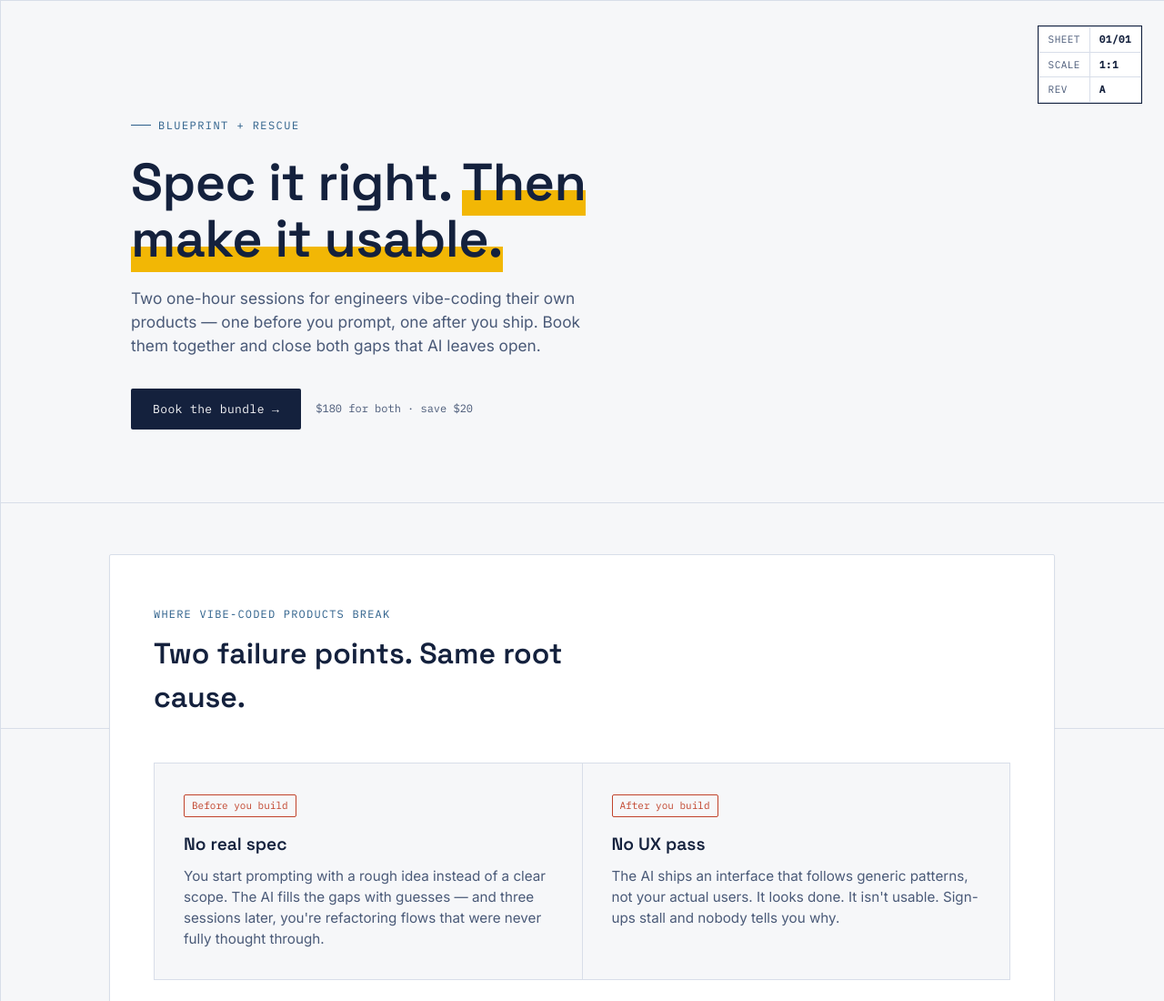
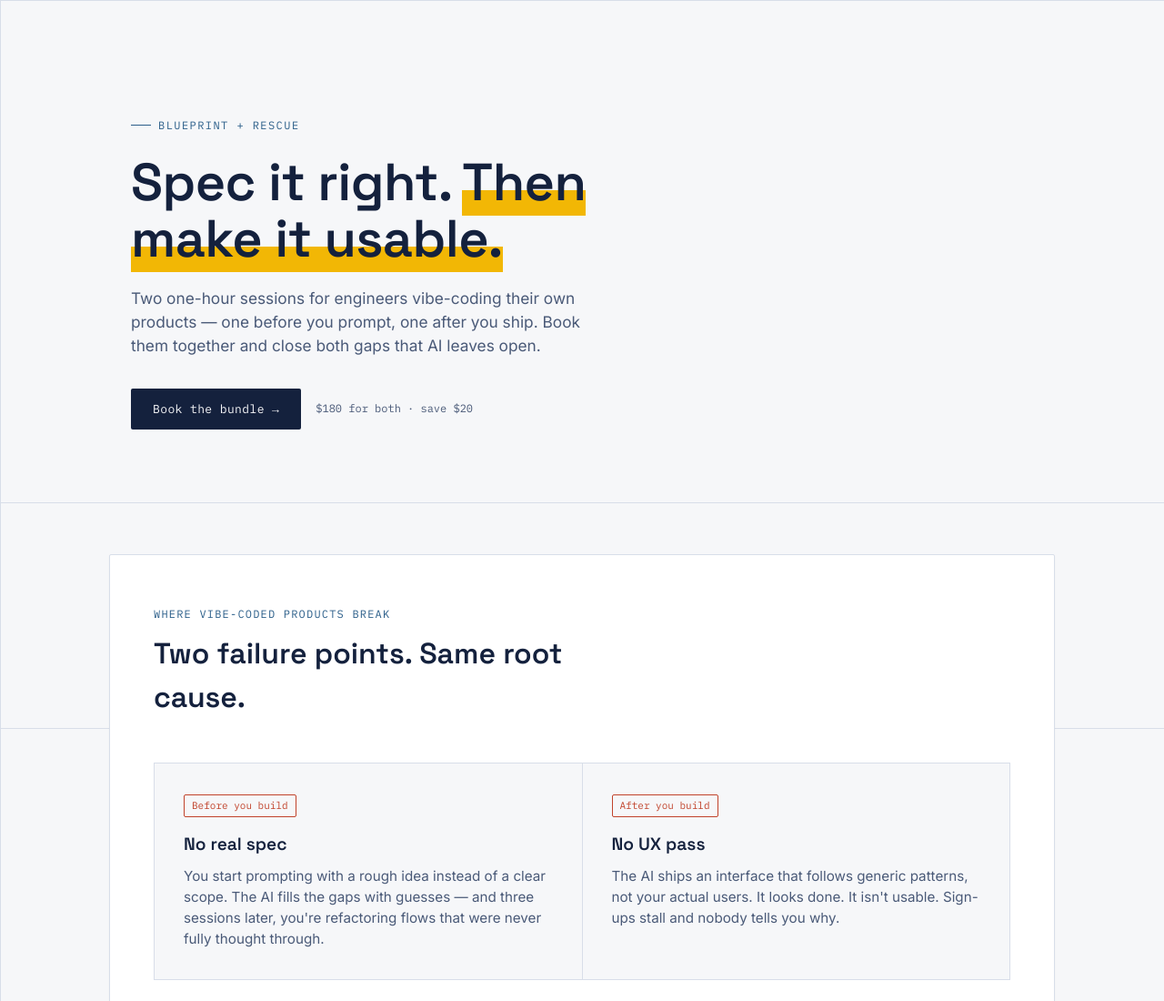
Before and after one commit to brynndle/blueprint-and-rescue, a plain HTML site: page index.html in a window 1280 px wide. Shown: the top 1100 px of the page at 91% size. Drawn offline with Linux system fonts and the light colour scheme.

Commit message:
Remove SHEET/SCALE/REV title block from hero
Co-Authored-By: Claude Opus 5 <noreply@anthropic.com>

```diff
--- a/index.html
+++ b/index.html
@@ -45,25 +45,6 @@
   :focus-visible{ outline: 2px solid var(--marker); outline-offset: 3px; }
 
   .wrap{ max-width: 1040px; margin: 0 auto; padding: 0 24px; }
-
-  /* ---------- Title block (signature element) ---------- */
-  .titleblock{
-    position: absolute;
-    top: 28px; right: 24px;
-    border: 1px solid var(--ink);
-    background: var(--white);
-    font-size: 11px;
-    letter-spacing: 0.04em;
-  }
-  .titleblock table{ border-collapse: collapse; }
-  .titleblock td{
-    padding: 5px 10px;
-    border: 1px solid var(--paper-line);
-    white-space: nowrap;
-  }
-  .titleblock td.label{ color: var(--ink-soft); }
-  .titleblock td.value{ font-weight: 600; color: var(--ink); }
-  @media (max-width: 720px){ .titleblock{ display:none; } }
 
   /* ---------- Hero ---------- */
   header.hero{
@@ -335,14 +316,6 @@
 
 <header class="hero">
   <div class="wrap">
-    <div class="titleblock mono">
-      <table>
-        <tr><td class="label">SHEET</td><td class="value">01/01</td></tr>
-        <tr><td class="label">SCALE</td><td class="value">1:1</td></tr>
-        <tr><td class="label">REV</td><td class="value">A</td></tr>
-      </table>
-    </div>
-
     <div class="eyebrow mono">Blueprint + Rescue</div>
     <h1 class="display">Spec it right. <span class="mark">Then make it usable.</span></h1>
     <p class="sub">Two one-hour sessions for engineers vibe-coding their own products — one before you prompt, one after you ship. Book them together and close both gaps that AI leaves open.</p>
```
